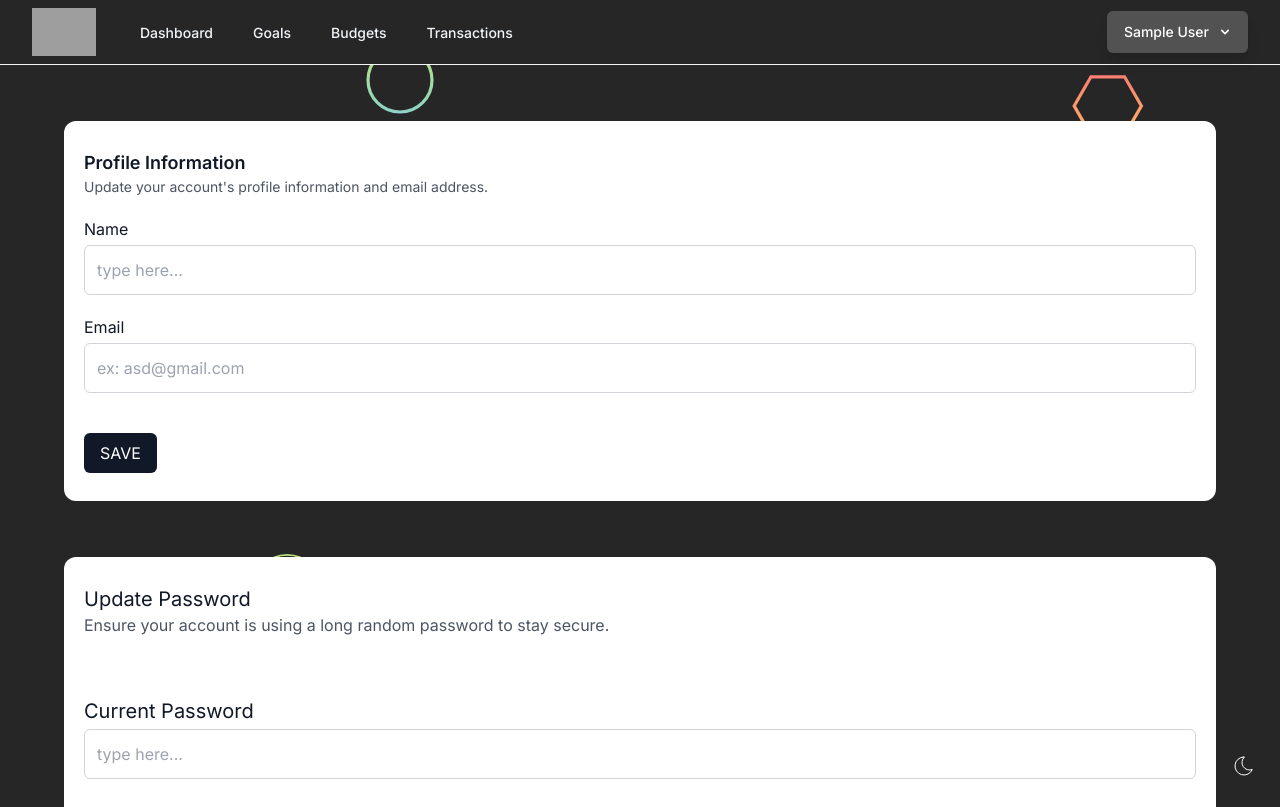
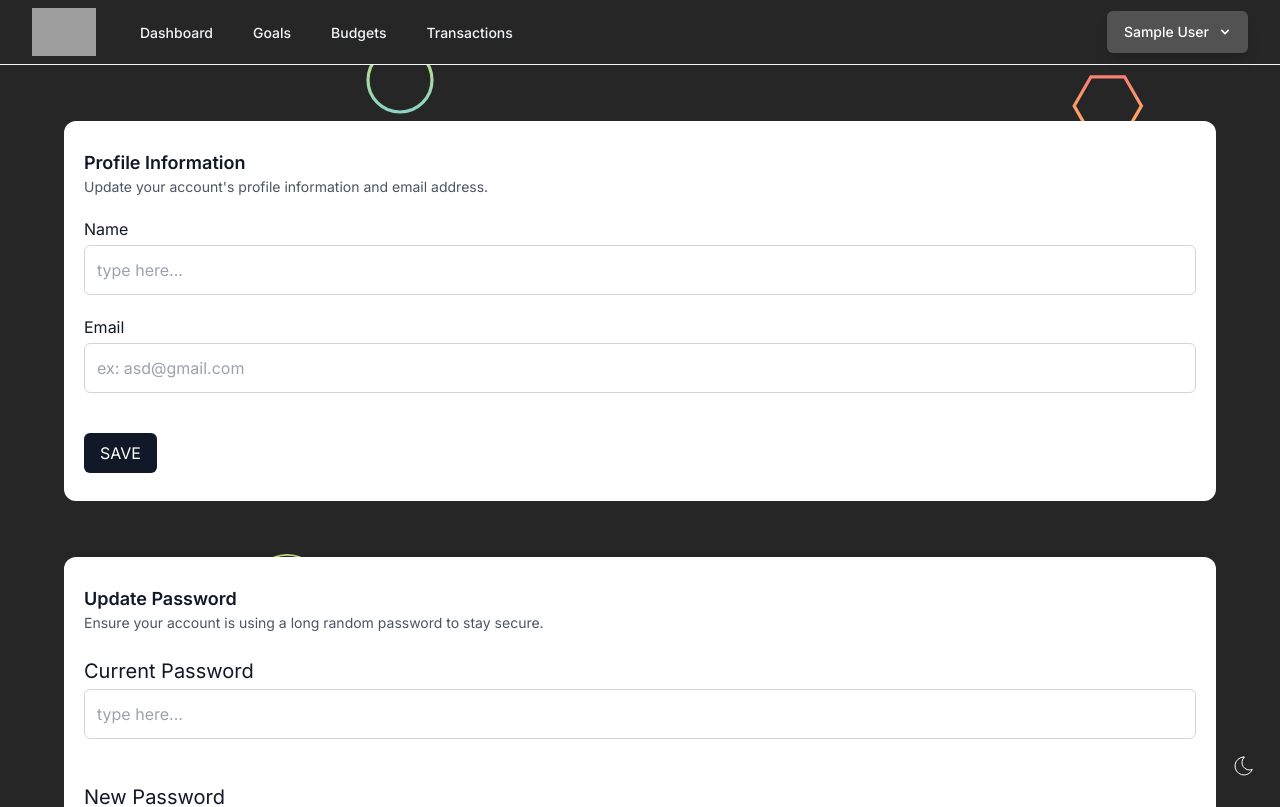
Before and after one commit to npeteros/AuditPH-TS, a Next.js app: page /profile in a window 1280 px wide. Shown: the top 807 px of the page. Built offline with nearby package versions, Linux system fonts and the light colour scheme; no server answers; sample sign-in values are in the browser's storage; grey boxes are pictures that could not be loaded.

Commit message:
Modified text on profile

```diff
--- a/src/app/profile/page.tsx
+++ b/src/app/profile/page.tsx
@@ -27,9 +27,9 @@ export default function Page() {
 
 
             <div className="bg-white max-w-6xl mx-auto py-2 m-14 rounded-xl">
-                <div className="m-5 pb-10">
-                    <p className="text-xl text-gray-900">Update Password</p>
-                    <p className="text-medium text-gray-600">Ensure your account is using a long random password to stay secure.</p>
+                <div className="m-5 pb-1">
+                    <p className="text-lg text-gray-900 font-semibold">Update Password</p>
+                    <p className="text-sm text-gray-600">Ensure your account is using a long random password to stay secure.</p>
                 </div>
                 <div>
                     <div className="m-5">
```
